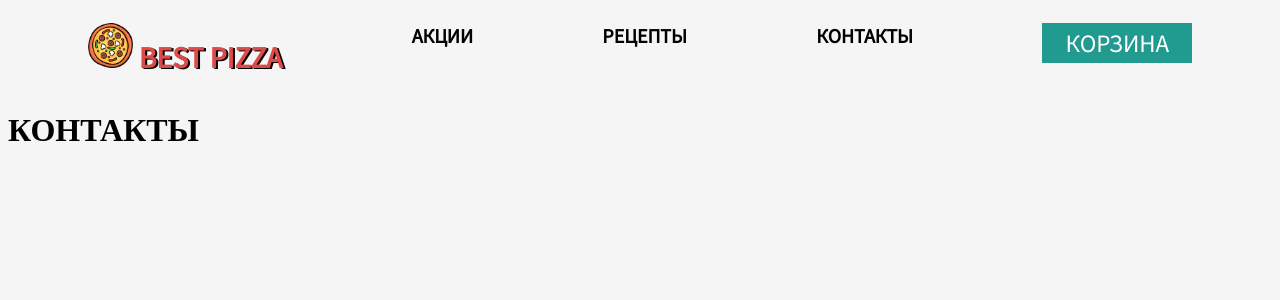
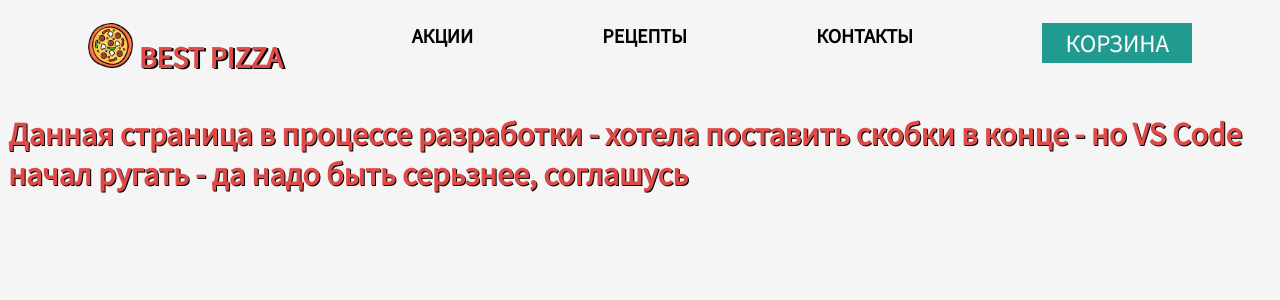
Before and after one commit to tamara-danilova2105/Delivery-Food, a React (Create React App) app: page /contacts in a window 1280 px wide. Shown: the top 300 px of the page. Built offline with nearby package versions, Linux system fonts and the light colour scheme.

Commit message:
новые правки

```diff
--- a/src/Contacts.js
+++ b/src/Contacts.js
@@ -1,7 +1,7 @@
 function Contacts(){
     return(
         <div>
-            <h1>КОНТАКТЫ</h1>
+            <h1 className='header margin'>Данная страница в процессе разработки - хотела поставить скобки в конце - но VS Code начал ругать - да надо быть серьзнее, соглашусь</h1>
         </div>
     )
 }
--- a/src/dataDiscounts.js
+++ b/src/dataDiscounts.js
@@ -29,7 +29,7 @@ export const dataDiscounts = [
         id: 4,
         image: four,
         header: 'Подарок в день рождения',
-        text: 'Сделай заказ в своей рождение и получи пиццу «Маргарита» в подарок от «BEST PIZZA»'
+        text: 'Сделай заказ в своей день рождение и получи пиццу «Маргарита» в подарок от «BEST PIZZA»'
     },
 
 ]
```
